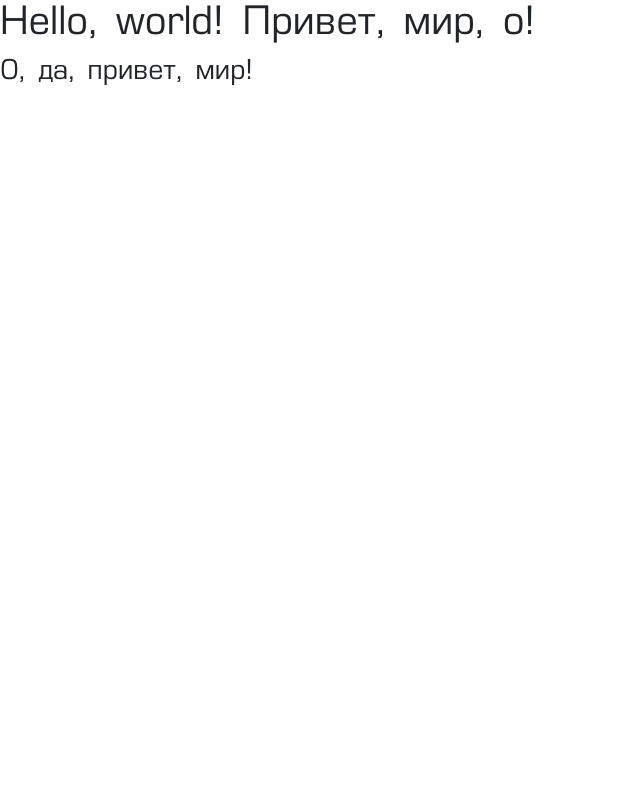
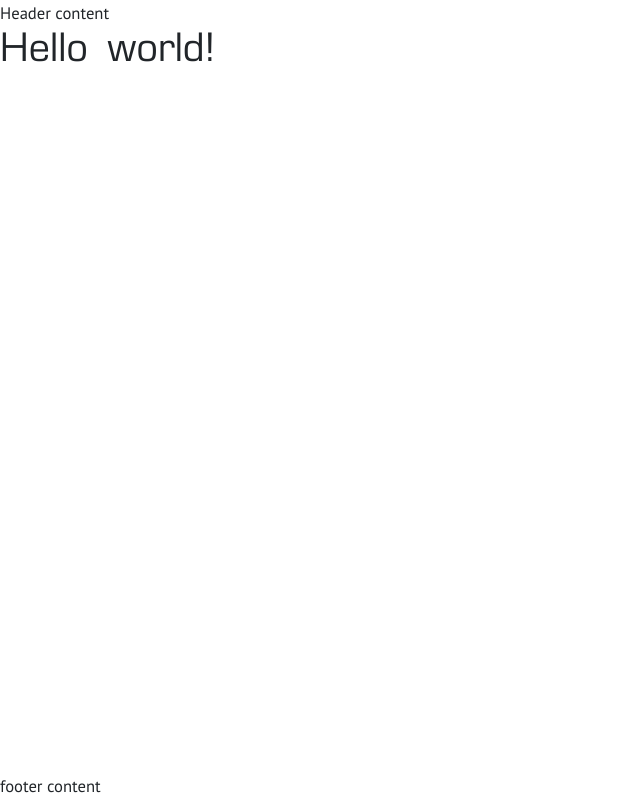
Before and after one commit to JamesKotov/populationzero-layout, a website built with webpack: page src/index.html in a window 1280 px wide. Shown: the whole page, without its empty margins (0-640 px from the left). Built offline with nearby package versions, Linux system fonts and the light colour scheme; some packages are replaced by stand-ins of ours.

Commit message:
Sticky footer

```diff
--- /dev/null
+++ b/src/assets/css/_common.scss
@@ -0,0 +1,48 @@
+@-ms-viewport {
+  width: device-width;
+}
+
+html {
+  height: 100%;
+  -webkit-text-size-adjust: 100%;
+  -ms-text-size-adjust: 100%;
+  -ms-overflow-style: scrollbar;
+  -webkit-tap-highlight-color: rgba(0, 0, 0, 0);
+}
+
+body {
+  text-rendering: optimizeLegibility;
+  text-decoration-skip: objects;
+  -webkit-text-size-adjust: 100%;
+  -webkit-font-smoothing: antialiased;
+  -webkit-tap-highlight-color: transparent;
+
+  letter-spacing: normal;
+  font-style: normal;
+  font-weight: 300;
+  font-stretch: normal;
+  line-height: 1.67;
+
+  display: flex;
+  height: 100%;
+  min-height: 100vh;
+  flex-direction: column;
+}
+
+header,
+footer {
+  flex: none;
+}
+
+main {
+  flex: 1 0 auto;
+  width: 100%;
+}
+
+main::after {
+  content: '\00a0'; /* &nbsp; */
+  display: block;
+  margin-top: 0;
+  height: 0;
+  visibility: hidden;
+}
--- a/src/assets/css/_variables.scss
+++ b/src/assets/css/_variables.scss
@@ -1,3 +1,4 @@
 $print-page-size: auto;
 
-$font-family-sans-serif: Evropa, "PT Sans", -apple-system, BlinkMacSystemFont, "Segoe UI", Roboto, "Helvetica Neue", Arial, Helvetica, sans-serif, "Apple Color Emoji", "Segoe UI Emoji", "Segoe UI Symbol", "Noto Color Emoji" !default;
+$font-family-sans-serif: "PT Sans", -apple-system, BlinkMacSystemFont, "Segoe UI", Roboto, "Helvetica Neue", Arial, Helvetica, sans-serif, "Apple Color Emoji", "Segoe UI Emoji", "Segoe UI Symbol", "Noto Color Emoji";
+$headings-font-family: Evropa, $font-family-sans-serif;
--- a/src/assets/css/styles.scss
+++ b/src/assets/css/styles.scss
@@ -3,3 +3,4 @@
 @import "~bootstrap/scss/bootstrap";
 
 @import 'fonts';
+@import 'common';
--- a/src/index.html
+++ b/src/index.html
@@ -7,9 +7,16 @@
 
   <title>Hello, world!</title>
 </head>
+
 <body>
-<h1>Hello, world! Привет, мир, о!</h1>
-<h3>О, да, привет, мир!</h3>
-
+  <header>
+    Header content
+  </header>
+  <main>
+    <h1>Hello world!</h1>
+  </main>
+  <footer>
+    footer content
+  </footer>
 </body>
 </html>
```
